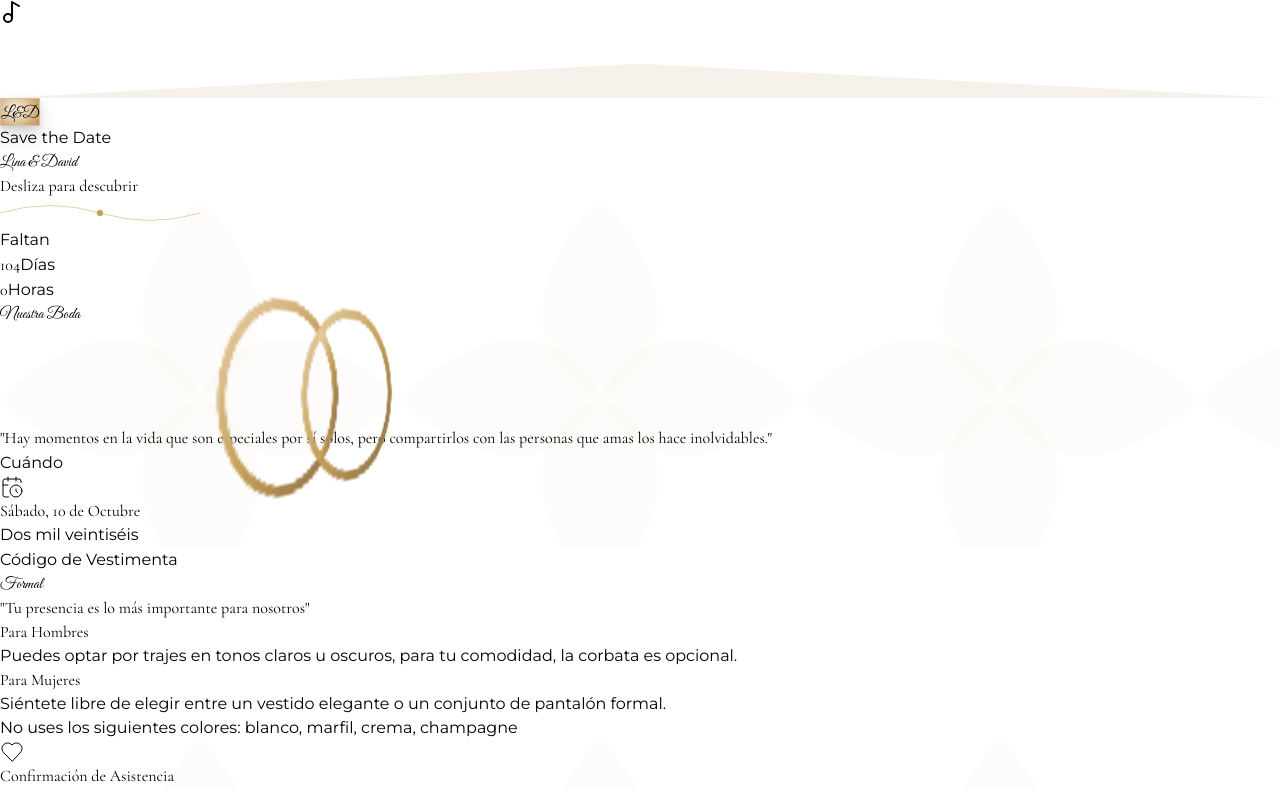
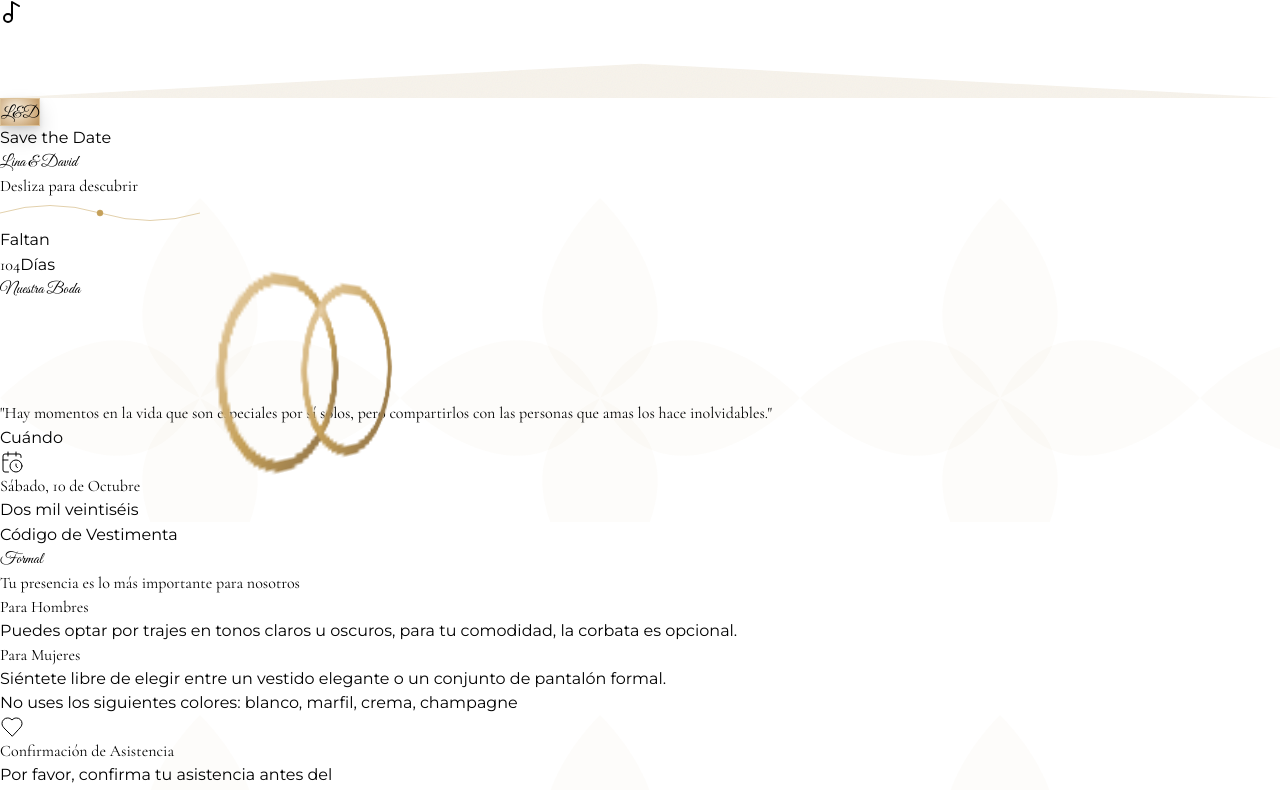
Before and after one commit to devid-suarez/wedding-invitation, a React (Vite) app: page / in a window 1280 px wide. Shown: the top 790 px of the page. Built offline with nearby package versions, Linux system fonts and the light colour scheme; grey boxes are pictures that could not be loaded.

Commit message:
Update: Hide hours in countdown, remove quotes in dress code subtitle, set local background song

```diff
--- a/src/App.jsx
+++ b/src/App.jsx
@@ -1,6 +1,7 @@
 import React, { useState, useEffect, useRef } from 'react';
 import { MapPin, CalendarClock, Heart, Music, Music2, MessageCircle } from 'lucide-react';
 import dressCodeImg from './assets/dress-code.jpg';
+import songAudio from './assets/song.mp3';
 
 const App = () => {
     const [envelopeState, setEnvelopeState] = useState('sealed'); // sealed, unsealing, opening, opened
@@ -252,8 +253,8 @@
         }
       `}} />
 
-            {/* Audio de fondo: A Whole New World (Piano Cover) */}
-            <audio ref={audioRef} loop src="https://archive.org/download/AWholeNewWorld-PeaboBrysonAndReginaBelle/A%20Whole%20New%20World.mp3" />
+            {/* Audio de fondo: song.mp3 */}
+            <audio ref={audioRef} loop src={songAudio} />
 
             {/* Botón Flotante de Música */}
             <button
@@ -379,8 +380,7 @@
                         <h3 className="font-sans text-[#c5a059] tracking-[0.3em] text-sm uppercase mb-10">Faltan</h3>
                         <div className="flex flex-wrap justify-center gap-6 md:gap-12 max-w-3xl mx-auto">
                             {[
-                                { label: 'Días', value: timeLeft.days },
-                                { label: 'Horas', value: timeLeft.hours }
+                                { label: 'Días', value: timeLeft.days }
                             ].map((item, idx) => (
                                 <div key={idx} className="bg-white border border-[#c5a059]/20 w-24 h-24 md:w-36 md:h-36 flex flex-col items-center justify-center shadow-[0_10px_30px_-15px_rgba(0,0,0,0.05)] rounded-full hover:border-[#c5a059]/50 transition-colors duration-500">
                                     <span className="font-serif text-3xl md:text-6xl text-[#2c2c2c]">{item.value}</span>
@@ -453,7 +453,7 @@
                 <div ref={addToRefs} className="relative z-10 opacity-0 translate-y-16 transition-all duration-1000 ease-out text-center px-6 max-w-4xl mx-auto">
                     <span className="font-sans text-[#e8d0a9] tracking-[0.3em] text-xs uppercase mb-4 block">Código de Vestimenta</span>
                     <h2 className="font-script text-6xl md:text-7xl text-white mb-2">Formal</h2>
-                    <p className="font-serif italic text-lg md:text-xl text-gray-200 mb-10">"Tu presencia es lo más importante para nosotros"</p>
+                    <p className="font-serif italic text-lg md:text-xl text-gray-200 mb-10">Tu presencia es lo más importante para nosotros</p>
 
                     <div className="flex flex-col md:flex-row gap-12 md:gap-16 justify-center mt-12">
                         <div className="text-center max-w-sm flex flex-col justify-start">
```
Also changed, not shown: 1 other file (tests, documents, lock files or other folders).
